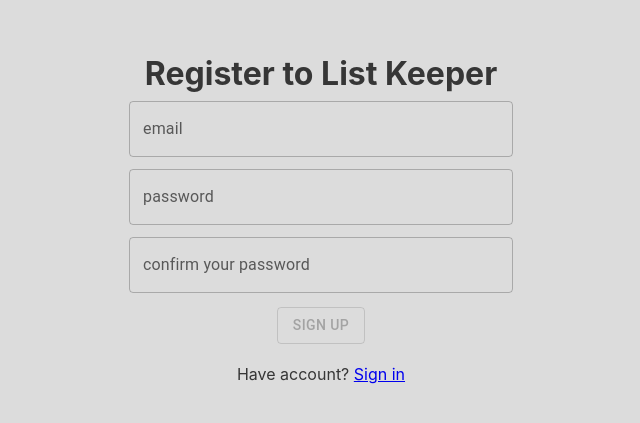
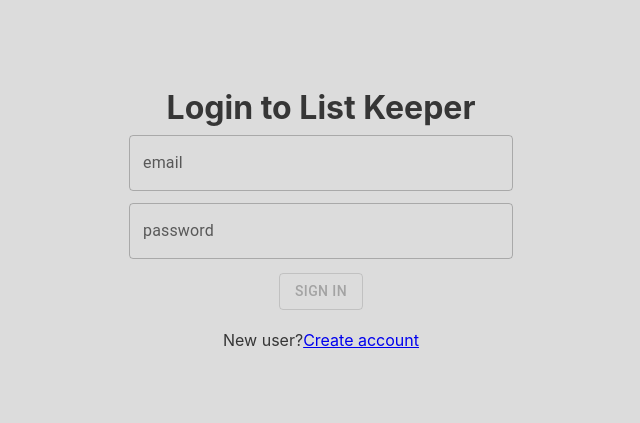
Before and after one commit to idooldima/create, a React (Create React App) app: page / in a window 1280 px wide. Shown: the part 201-624 px from the top of the page, without its empty margins (319-959 px from the left). Built offline with nearby package versions, Linux system fonts and the light colour scheme; what redux-act would draw is missing.

Commit message:
add email validation, fix bags

```diff
--- a/src/App.scss
+++ b/src/App.scss
@@ -19,5 +19,5 @@
 
 .home-container {
   background-color: #dcdcdc;
-  height: 100vh;
+  min-height: 100vh
 }
--- a/src/App.tsx
+++ b/src/App.tsx
@@ -26,8 +26,8 @@
     <div className="App">
       <Routes>
         <Route path="*" element={<div className="error404">404!!!</div>} />
-        <Route path="/" element={<SignUp />} />
-        <Route path="/sign-in" element={<SignIn />} />
+        <Route path="/" element={<SignIn />} />
+        <Route path="/sign-in" element={<SignUp />} />
         <Route
           path="/main"
           element={
--- a/src/pages/auth/signIn/index.tsx
+++ b/src/pages/auth/signIn/index.tsx
@@ -13,7 +13,7 @@
   const [state, setState] = useState({ email: '', password: '' });
   const [validateState, setValidateState] = useState({ errUsername: '', errPassword: '' });
   const schema = yup.object().shape({
-    email: yup.string().required().min(8),
+    email: yup.string().required().min(8).email(),
     password: yup.string().required().min(8),
   });
   const signIn = () => {
--- a/src/pages/auth/signUp/index.tsx
+++ b/src/pages/auth/signUp/index.tsx
@@ -17,7 +17,7 @@
     errPasswordConfirmation: '',
   });
   const schema = yup.object().shape({
-    email: yup.string().required().min(8),
+    email: yup.string().required().min(8).email(),
     password: yup.string().required().min(8),
     passwordConfirmation: yup
       .string()
--- a/src/pages/home/listItems/editCard/index.tsx
+++ b/src/pages/home/listItems/editCard/index.tsx
@@ -17,7 +17,7 @@
   const [state, setState] = useState(item);
 
   const editItem = () => {
-    dispatch(editListItemStart(state));
+    // dispatch(editListItemStart(state));
     closeModal();
   };
 
```
